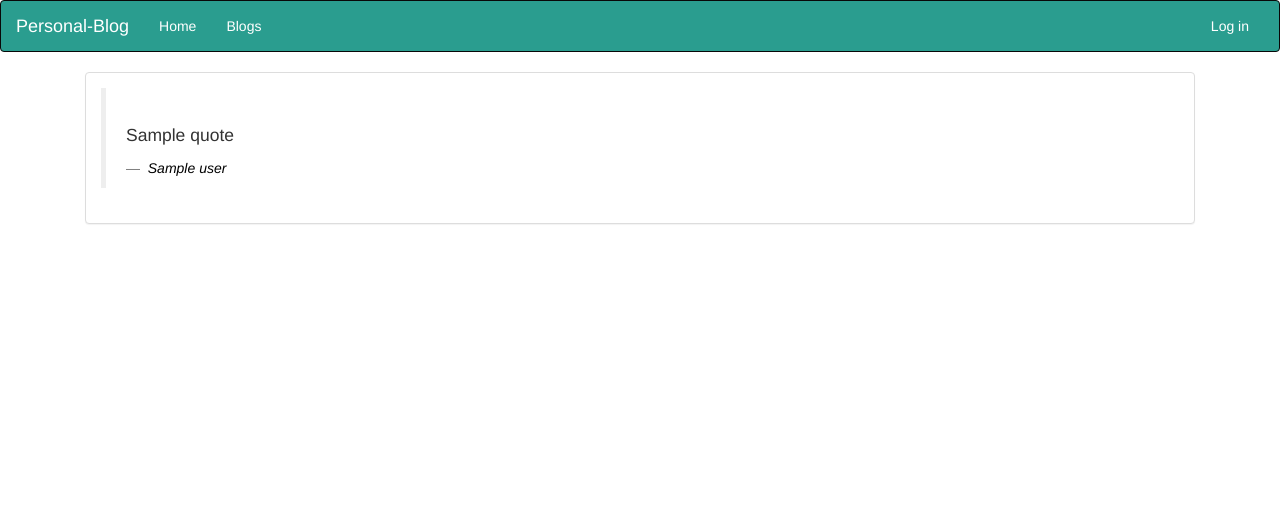
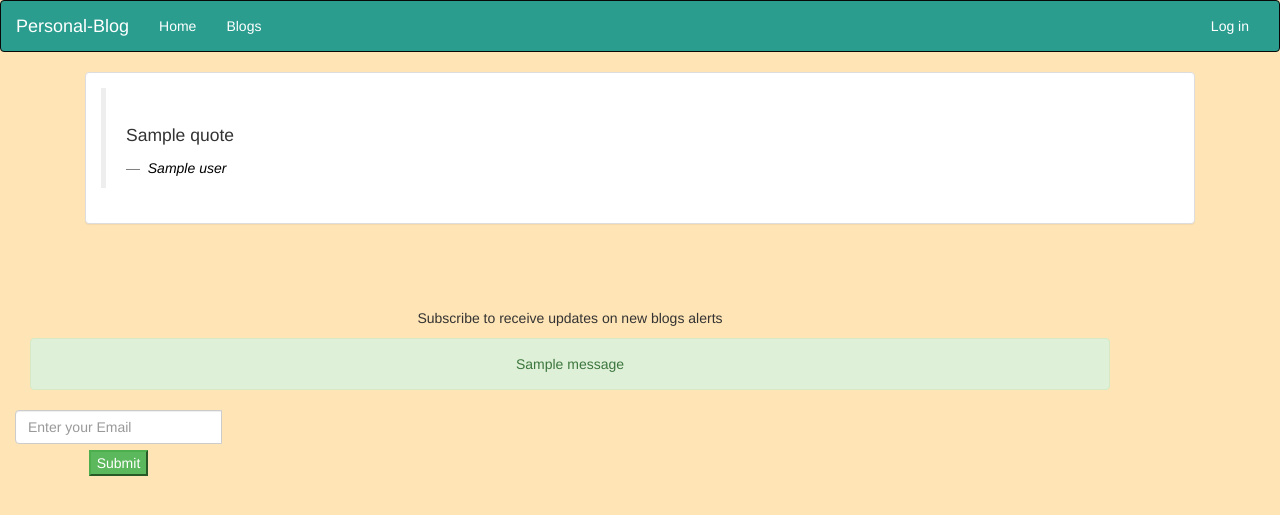
Before and after one commit to Edwike12/Personal-Blog, a Flask app: page / in a window 1280 px wide. Shown: the top 515 px of the page. Run offline with Flask 2, Linux system fonts and the light colour scheme; tables that the repository leaves empty hold one stand-in row (values such as "Sample post"); one stand-in notice (Sample message) is shown; a database or web service that is not in the repository returns one stand-in record (values such as "Sample title"); data that the repository does not hold is empty; some libraries are stand-ins or nearby versions.

Commit message:
added new blogs, subscribe button, submit

```diff
--- a/app/templates/home.html
+++ b/app/templates/home.html
@@ -19,6 +19,63 @@
       </div>
 </div>
 
+{% for blog in blogs %}
+  <div class="col-md-4 mb-5 ">
+    <div class="text-centre">
+      <div class="card text-white mb-3" >
+        <h3 class="card-title">{{blog.category}}</h3>
+        <div class="card-body">
 
 
+          <h4 class="card-header">{{blog.title}}</h4>
+
+          <p class="card-text">{{blog.content}}</p>
+          <p class="card-text">{{blog.created_by| capitalize}}</p>
+          <p class="card-text">{{blog.date_posted.strftime('%Y-%m-%d')}}</p>
+          <a href="/blog" class="tag"><button class="btn-success">Add Blog</button></a>
+          <a href="{{ url_for('main.blog_details', id = blog.id)}}"><button class="btn-success">Comment</button></a>
+        </div>
+      </div>
+    </div>
+  </div>
+  {% endfor %}
+  <div class="container row text-center whaw">
+    <div class="card col-md-12">
+        <p>Subscribe to receive updates on new blogs alerts </p>
+        <div class="col-md-12">
+
+            {% with messages = get_flashed_messages(with_categories=true) %}
+            {% if messages %}
+            {% for category, message in messages %}
+            <div class="alert alert-{{ category }} d-flex" role="alert">
+                <div>
+                  {{ message }}
+                </div>
+            </div>
+            {% endfor %}
+            {% endif %}
+            {% endwith %}
+        </div>
+        <form action="{{ url_for('main.subscribe')}}" class="search text-center">
+            <div class="input-group">
+                <input type="email" class="form-control" placeholder="Enter your Email" name="email" required><br>
+                <div class="input-group-append"><br>
+                    <button class="btn-success" type="submit" >
+                       Submit
+                    </button>
+                </div>
+            </div>
+        </form>
+    </div>
+  </div>
+
+<style>
+  body{
+    background-color: moccasin;
+  }
+  .whaw{
+    margin-top: 5%;
+  }
+</style>
+
 {% endblock %}
```
